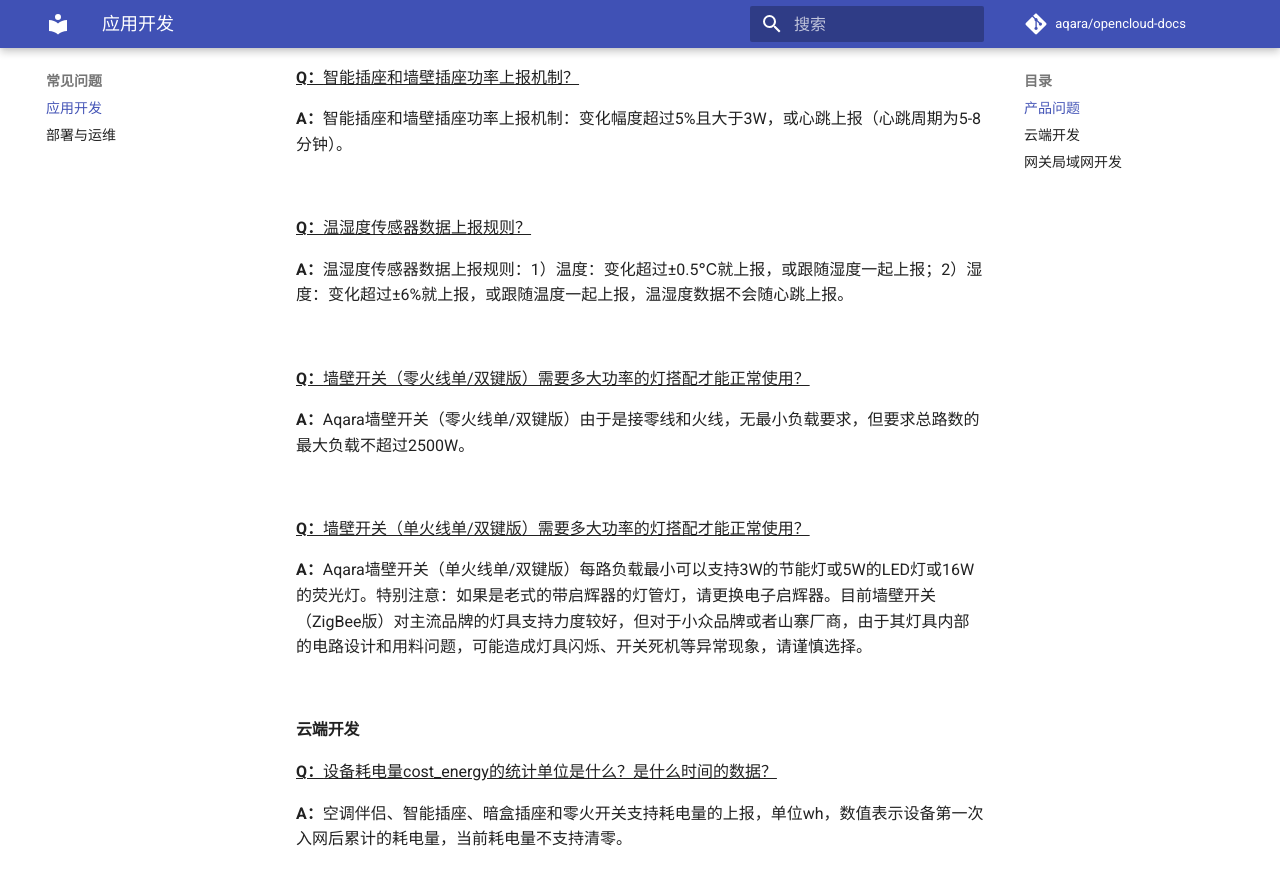
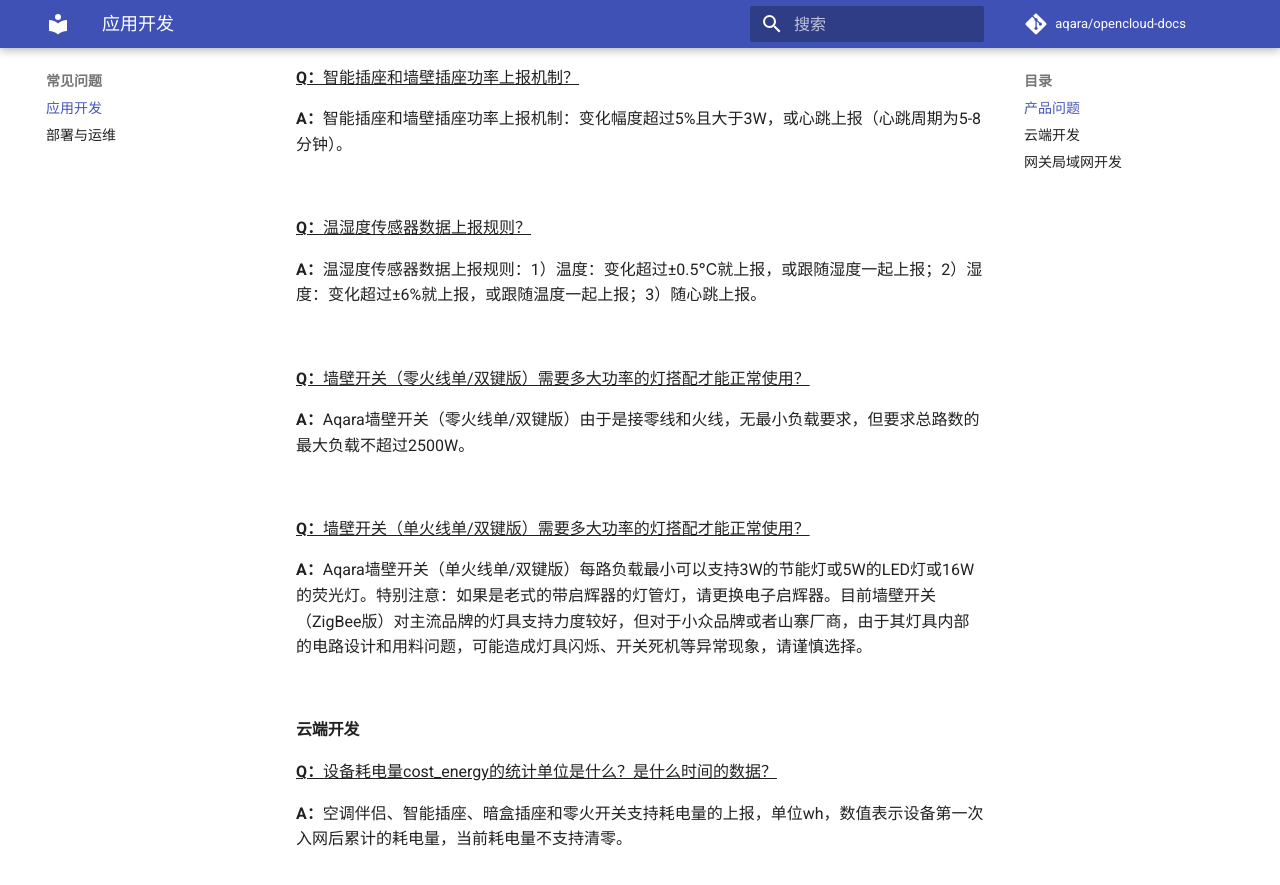
Before and after one commit to lumi-openlcoud/opencloud-docs, an MkDocs documentation site: the page built from zh/faq/faq-development.md, in a window 1280 px wide and 900 px high, scrolled down 454 px. Shown: the top 885 px of the window. Built offline with MkDocs 1.6.1 and Material for MkDocs 9.7.7, drawn with Linux system fonts in a browser that asks for light colours; comment, search, counter and statistics services are not loaded; old or Windows-style settings are respelled for this version of MkDocs.

Commit message:
刷新faq

```diff
--- a/zh/faq/faq-development.md
+++ b/zh/faq/faq-development.md
@@ -20,7 +20,7 @@
 
 <u>**Q：**温湿度传感器数据上报规则？</u>
 
-**A：**温湿度传感器数据上报规则：1）温度：变化超过±0.5℃就上报，或跟随湿度一起上报；2）湿度：变化超过±6%就上报，或跟随温度一起上报，温湿度数据不会随心跳上报。
+**A：**温湿度传感器数据上报规则：1）温度：变化超过±0.5℃就上报，或跟随湿度一起上报；2）湿度：变化超过±6%就上报，或跟随温度一起上报；3）随心跳上报。
 
 &nbsp;
 
```
